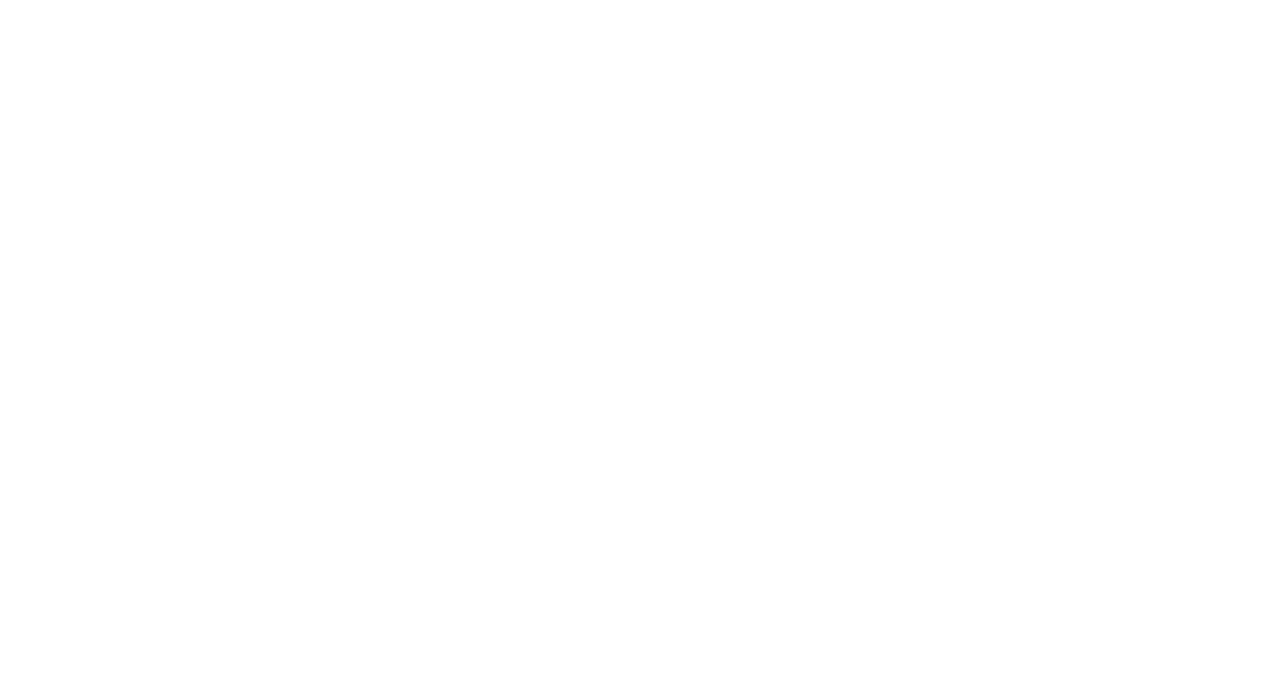
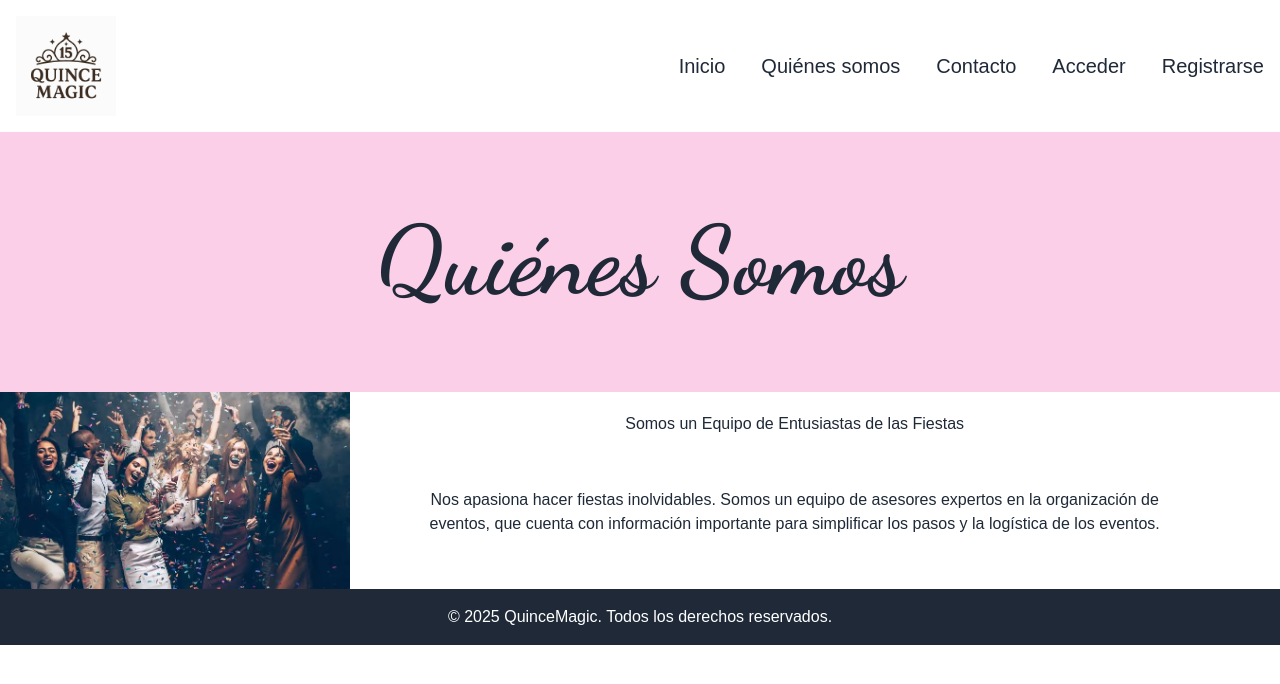
Before and after one commit to franlasso/QUINCEMAGIC, a plain HTML site: page quienes-somos.html in a window 1280 px wide. Drawn offline with nearby package versions, Linux system fonts and the light colour scheme.

Commit message:
quienes somos

```diff
--- a/css/index.css
+++ b/css/index.css
@@ -52,3 +52,29 @@
 }
 
 /*FIN CSS BOTONES*/
+
+body {
+    font-family: Arial, sans-serif;
+    margin: 20px;
+    background-color: #f9f9f9;
+  }
+
+  /* QUIENES SOMOS ESTILOS*/
+
+  .content-box {
+    display: flex;
+    text-align: center;
+    max-width: 1200px;
+    background-color: white;
+  }
+
+  .image img {
+    width: 90%;
+    height: auto;
+  }
+
+  .text {
+    display: grid;
+    gap: 20px;
+    padding: 20px;
+  }
--- a/index.html
+++ b/index.html
@@ -9,7 +9,7 @@
   <link href="/css/index.css" rel="stylesheet">
   <link rel="preconnect" href="https://fonts.googleapis.com">
 <link rel="preconnect" href="https://fonts.gstatic.com" crossorigin>
-<link href="https://fonts.googleapis.com/css2?family=Lato:ital,wght@0,100;0,300;0,400;0,700;0,900;1,100;1,300;1,400;1,700;1,900&family=Noto+Sans:ital,wght@0,100..900;1,100..900&display=swap" rel="stylesheet">
+<link href="https://fonts.googleapis.com/css2?family=Dancing+Script:wght@400..700&family=Lato:ital,wght@0,100;0,300;0,400;0,700;0,900;1,100;1,300;1,400;1,700;1,900&family=Noto+Sans:ital,wght@0,100..900;1,100..900&display=swap" rel="stylesheet">
 </head>
 <body class="bg-white text-gray-800">
 
@@ -20,8 +20,8 @@
         <img src="/img/logoinicio.jpeg" alt="Clásica">
       </div>
       <ul class="flex space-x-4 text-sm font-medium">
-        <li><a href="#" class="hover:text-pink-500">Inicio</a></li>
-        <li><a href="/index.html" class="hover:text-pink-500">Quiénes somos</a></li>
+        <li><a href="/index.html" class="hover:text-pink-500">Inicio</a></li>
+        <li><a href="/quienes-somos.html" class="hover:text-pink-500">Quiénes somos</a></li>
         <li><a href="/contacto.html" class="hover:text-pink-500">Contacto</a></li>
         <li><a href="/acceso.html" class="hover:text-pink-500">Acceder</a></li>
         <li><a href="/registro.html" class="hover:text-pink-500">Registrarse</a></li>
--- a/quienes-somos.html
+++ b/quienes-somos.html
@@ -0,0 +1,54 @@
+<!DOCTYPE html>
+<html lang="es">
+<head>
+  <link rel="icon" type="image/png" href="/logoinicio.jpeg">
+  <meta charset="UTF-8" />
+  <meta name="viewport" content="width=device-width, initial-scale=1.0" />
+  <title>QuinceMagic - Inicio</title>
+  <script src="https://cdn.tailwindcss.com"></script>
+  <link href="/css/index.css" rel="stylesheet">
+  <link href="/css/resultado.css" rel="stylesheet">
+  <link rel="preconnect" href="https://fonts.googleapis.com">
+  <link rel="preconnect" href="https://fonts.gstatic.com" crossorigin>
+  <link href="https://fonts.googleapis.com/css2?family=Dancing+Script:wght@400..700&family=Lato:ital,wght@0,100;0,300;0,400;0,700;0,900;1,100;1,300;1,400;1,700;1,900&family=Noto+Sans:ital,wght@0,100..900;1,100..900&display=swap" rel="stylesheet"></head>
+<body class="bg-white text-gray-800">
+
+  <!-- Menú principal -->
+  <nav class="bg-white shadow">
+    <div class="max-w-7xl mx-auto px-4 py-4 flex justify-between items-center">
+      <div class="logo">
+        <img src="/img/logoinicio.jpeg" alt="Clásica">
+      </div>
+      <ul class="flex space-x-4 text-sm font-medium">
+        <li><a href="/index.html" class="hover:text-pink-500">Inicio</a></li>
+        <li><a href="/quienes-somos.html" class="hover:text-pink-500">Quiénes somos</a></li>
+        <li><a href="/contacto.html" class="hover:text-pink-500">Contacto</a></li>
+        <li><a href="/acceso.html" class="hover:text-pink-500">Acceder</a></li>
+        <li><a href="/registro.html" class="hover:text-pink-500">Registrarse</a></li>
+      </ul>
+    </div>
+  </nav>
+
+<!-- Banner principal -->
+  <div class="bg-pink-200 py-20 text-center">
+    <h1 class="titulo-banner">Quiénes Somos</h1>
+  </div>
+
+<!-- seccion contenido -->
+    <!-- Imagen a la izquierda -->
+<div class="content-box">
+    <div class="image">
+      <img src="/img/team.jpeg" alt="equipo de trabajo">
+    </div>
+    <!-- Contenido a la derecha -->
+    <div class="text">
+        <h2>Somos un Equipo de Entusiastas de las Fiestas</h2>
+        <p>Nos apasiona hacer fiestas inolvidables. Somos un equipo de asesores expertos en la organización de eventos, que cuenta con información importante para simplificar los pasos y la logística de los eventos. </p>
+    </div>
+</div>
+<!-- Footer -->
+  <footer class="bg-gray-800 text-white text-center py-4">
+    © 2025 QuinceMagic. Todos los derechos reservados.
+  </footer>
+</body>
+</html>
```
Also changed, not shown: resultado.html (+45 -0 lines), img/team.jpeg (added).
